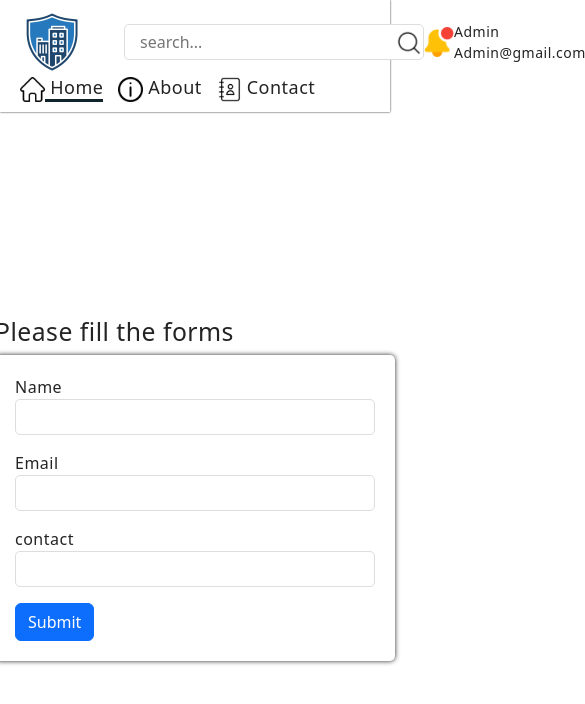
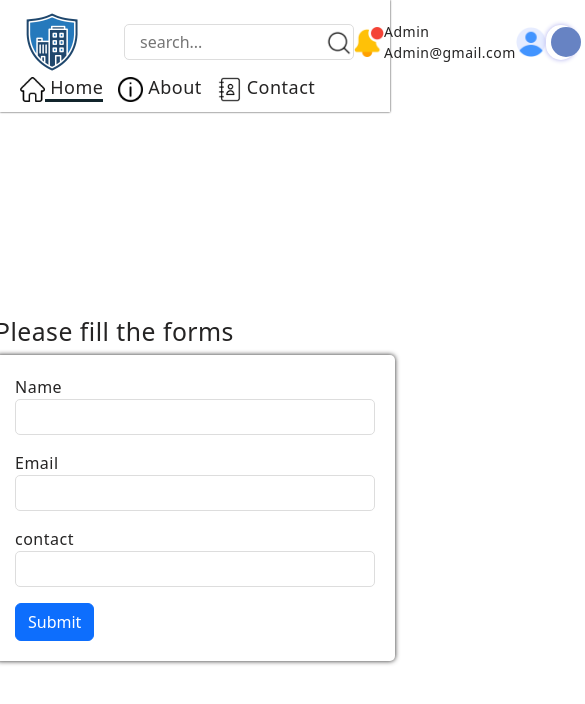
Before and after one commit to sharmila1310/Budget-Planner, a React (Create React App) app: page / in a window 390 px wide. Shown: the top 704 px of the page, 585 px wide, since content can reach past the window. Built offline with nearby package versions, Linux system fonts and the light colour scheme.

Commit message:
responsiveness

```diff
--- a/src/components/Header/header.scss
+++ b/src/components/Header/header.scss
@@ -21,6 +21,9 @@
         width: 300px;
         border-radius: 5px;
         border: 1px solid $border-color;
+        @include for-mobile {
+          width: 230px;
+        }
       }
       img {
         position: absolute;
@@ -35,6 +38,13 @@
       justify-content: space-between;
       align-items: center;
       width: 25%;
+      @include for-pc {
+        width: 40%;
+      }
+      @include for-mobile {
+        width: 44%;
+      }
+
       img {
         width: 30px;
       }
--- a/src/scss/common.scss
+++ b/src/scss/common.scss
@@ -3,7 +3,16 @@
   padding: 0;
   box-sizing: border-box;
 }
-
+@mixin for-pc {
+  @media (max-width: 1200px) {
+    @content;
+  }
+}
+@mixin for-mobile {
+  @media (max-width: 700px) {
+    @content;
+  }
+}
 @import "../scss/dark-theme-files.scss";
 @import "../scss/light-theme-files.scss";
 
@@ -23,6 +32,6 @@ h4,
 h5 {
   color: $text-color;
 }
-span{
+span {
   color: $text-color;
 }
```
